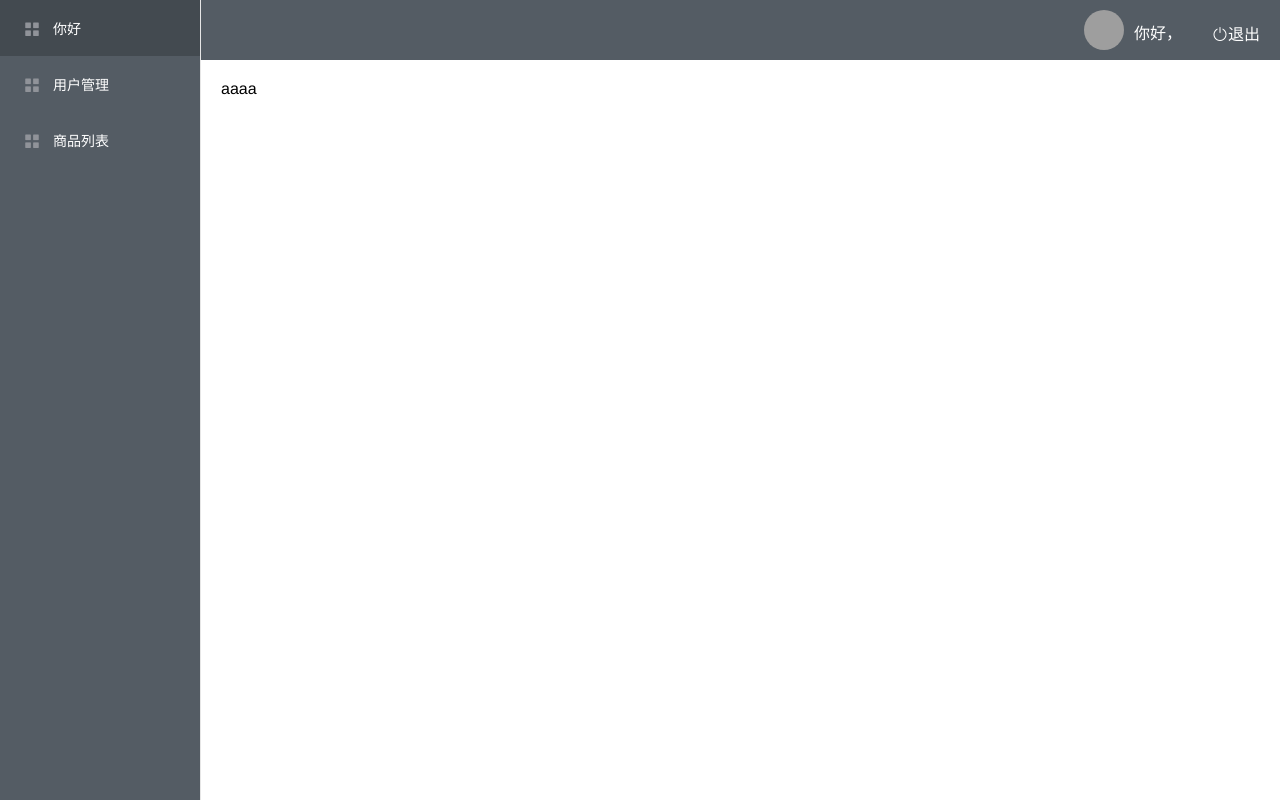
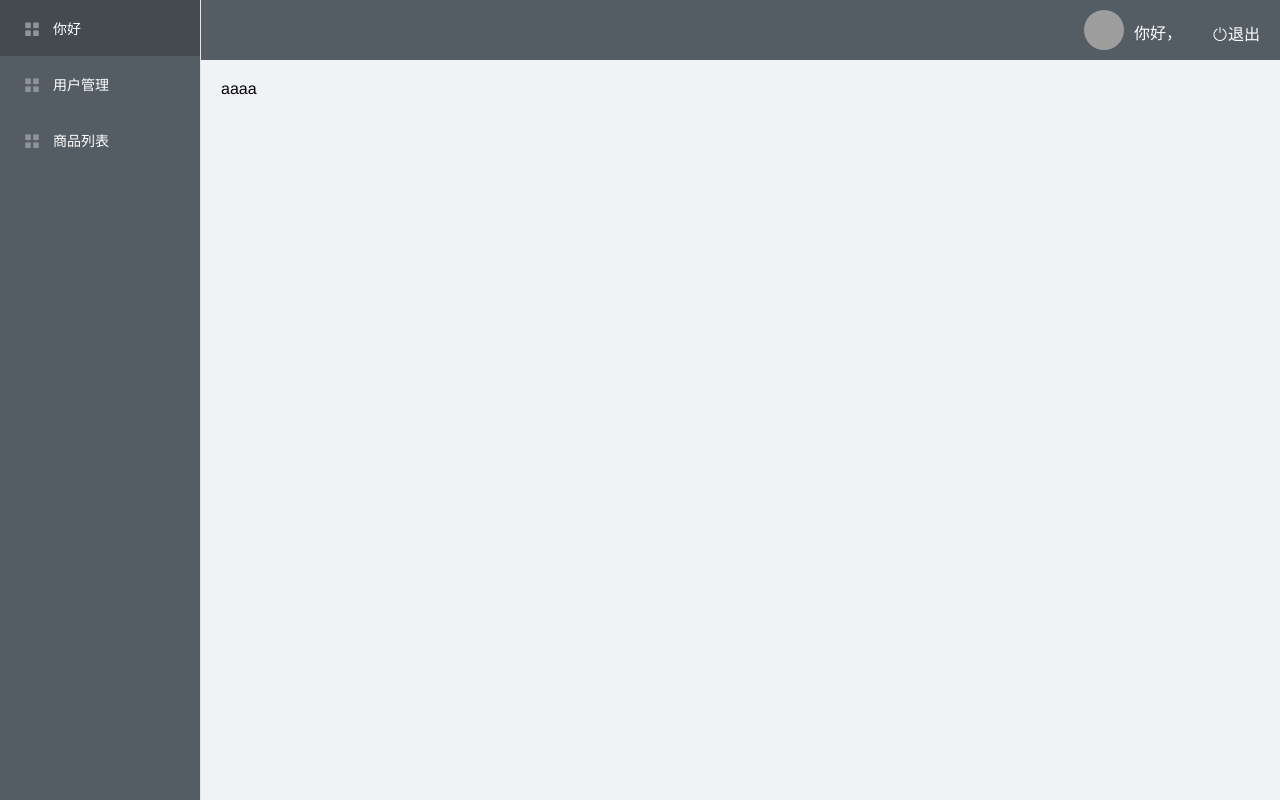
Before and after one commit to X3587/vue.test, a Vue app: page /shoplist in a window 1280 px wide. Built offline with nearby package versions, Linux system fonts and the light colour scheme; grey boxes are pictures that could not be loaded.

Commit message:
样式修改

```diff
--- a/src/components/Index.vue
+++ b/src/components/Index.vue
@@ -1,7 +1,7 @@
 <!--
  * @Author: your name
  * @Date: 2020-11-03 20:19:10
- * @LastEditTime: 2020-11-05 11:33:15
+ * @LastEditTime: 2020-11-05 16:22:57
  * @LastEditors: Please set LastEditors
  * @Description: In User Settings Edit
  * @FilePath: \vue.test\src\components\index.vue
@@ -12,7 +12,7 @@
       <el-aside><leftMenu /></el-aside>
       <el-container>
         <el-header><headers /></el-header>
-        <el-main>
+        <el-main style="background-color:#F0F2F5">
           <router-view></router-view>
         </el-main>
       </el-container>
--- a/src/components/UserList.vue
+++ b/src/components/UserList.vue
@@ -1,7 +1,7 @@
 <!--
  * @Author: your name
  * @Date: 2020-10-16 11:25:39
- * @LastEditTime: 2020-11-05 15:48:44
+ * @LastEditTime: 2020-11-05 16:14:06
  * @LastEditors: Please set LastEditors
  * @Description: In User Settings Edit
  * @FilePath: \pytest\src\components\Test.vue
@@ -10,8 +10,8 @@
   <div class="content">
     <div class="tables">
       <el-table :data="tableData" style="width: 100%">
-        <el-table-column prop="id" label="编号" width="180"> </el-table-column>
-        <el-table-column prop="name" label="姓名" width="180">
+        <el-table-column prop="id" label="编号" > </el-table-column>
+        <el-table-column prop="name" label="姓名" >
         </el-table-column>
         <el-table-column prop="pwd" label="密码"> </el-table-column>
       </el-table>
@@ -36,11 +36,8 @@ export default {
   methods: {},
 };
 </script>
-
 <style>
 .content{
   width: 100%;
 }
-.content .tables {
-}
 </style>
```
